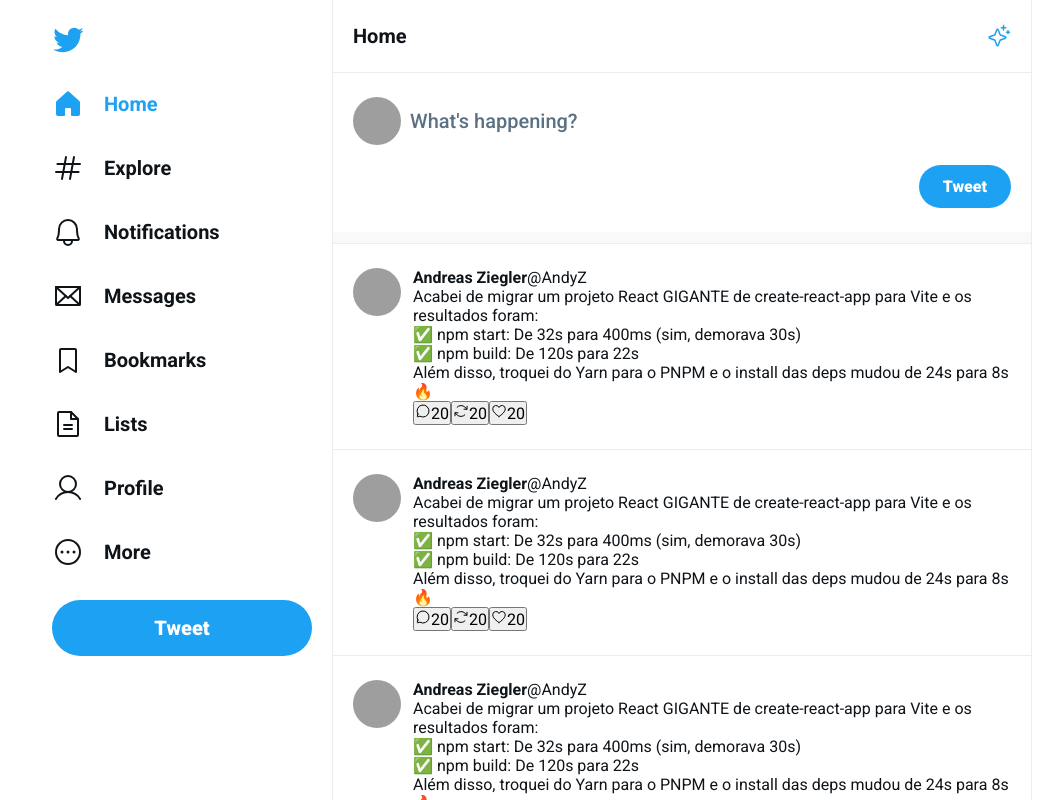
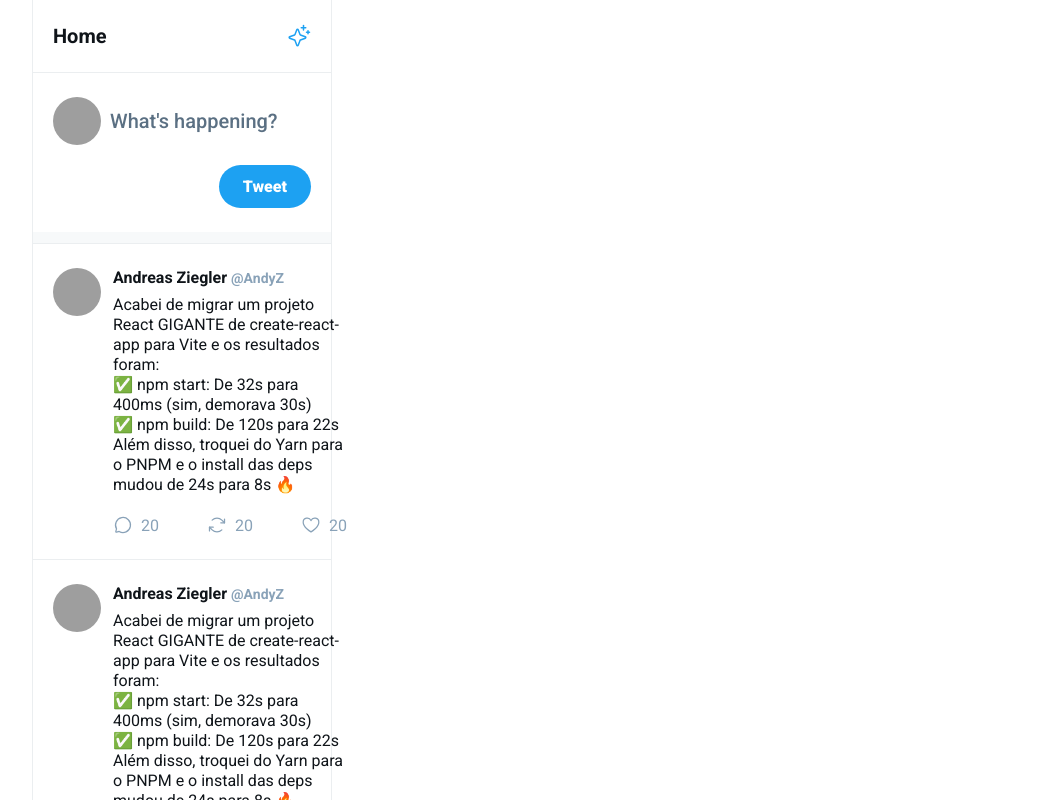
Before and after one commit to Andreas-Ziegler22/UI-Twitter, a React (Vite) app: page / in a window 1280 px wide. Shown: the top 800 px of the page, without its empty margins (108-1171 px from the left). Built offline with nearby package versions, Linux system fonts and the light colour scheme; grey boxes are pictures that could not be loaded.

Commit message:
sidebar component

```diff
--- a/src/components/Tweet.css
+++ b/src/components/Tweet.css
@@ -11,3 +11,51 @@
   height: 3rem;
   border-radius: 9999px;
 }
+.tweet .tweet-content {
+  display: flex;
+  flex-direction: column;
+  gap: 0.5rem;
+}
+
+.tweet .tweet-content p {
+  line-height: 1.25rem;
+}
+
+.tweet .tweet-content .tweet-content-header {
+  display: flex;
+  align-items: center;
+  gap: 0.25rem;
+}
+
+.tweet .tweet-content .tweet-content-header span {
+  font-size: 0.875rem;
+  color: #89a2b8;
+  font-weight: 700;
+}
+
+.tweet .tweet-content .tweet-content-footer {
+  display: flex;
+  align-items: center;
+  gap: 3rem;
+  margin-top: 0.75rem;
+}
+
+.tweet .tweet-content .tweet-content-footer button {
+  display: flex;
+  align-items: center;
+  gap: 0.5rem;
+  background: transparent;
+  border: 0;
+  font-size: 0.875;
+  color: #89a2b8;
+}
+
+.tweet .tweet-content .tweet-content-footer button:hover {
+  color: var(--twitter-blue);
+  font-weight: 700;
+}
+
+.tweet .tweet-content .tweet-content-footer button svg {
+  width: 1.25rem;
+  height: 1.25rem;
+}
--- a/src/main.tsx
+++ b/src/main.tsx
@@ -1,65 +1,14 @@
 import React from "react";
 import ReactDOM from "react-dom/client";
-import {
-  Bell,
-  BookmarkSimple,
-  DotsThreeCircle,
-  Envelope,
-  FileText,
-  Hash,
-  House,
-  Sparkle,
-  User,
-} from "phosphor-react";
+import { Sparkle } from "phosphor-react";
 
 import "./global.css";
 
-import twitterLogo from "./assets/logo-twitter.svg";
 import { Tweet } from "./components/Tweet";
 
 ReactDOM.createRoot(document.getElementById("root") as HTMLElement).render(
   <React.StrictMode>
     <div className="layout">
-      <aside className="sidebar">
-        <img className="logo" src={twitterLogo} alt="Logo" />
-        <nav className="main-navigation">
-          <a className="active" href="">
-            <House weight="fill" />
-            Home
-          </a>
-          <a href="">
-            <Hash />
-            Explore
-          </a>
-          <a href="">
-            <Bell />
-            Notifications
-          </a>
-          <a href="">
-            <Envelope />
-            Messages
-          </a>
-          <a href="">
-            <BookmarkSimple />
-            Bookmarks
-          </a>
-          <a href="">
-            <FileText />
-            Lists
-          </a>
-          <a href="">
-            <User />
-            Profile
-          </a>
-          <a href="">
-            <DotsThreeCircle />
-            More
-          </a>
-        </nav>
-        <button className="new-tweet" type="button">
-          Tweet
-        </button>
-      </aside>
       <div className="content">
         <main className="timeline">
           <div className="timeline-header">
```
Also changed, not shown: src/components/Sidebar.tsx (added, +57 -0 lines).
